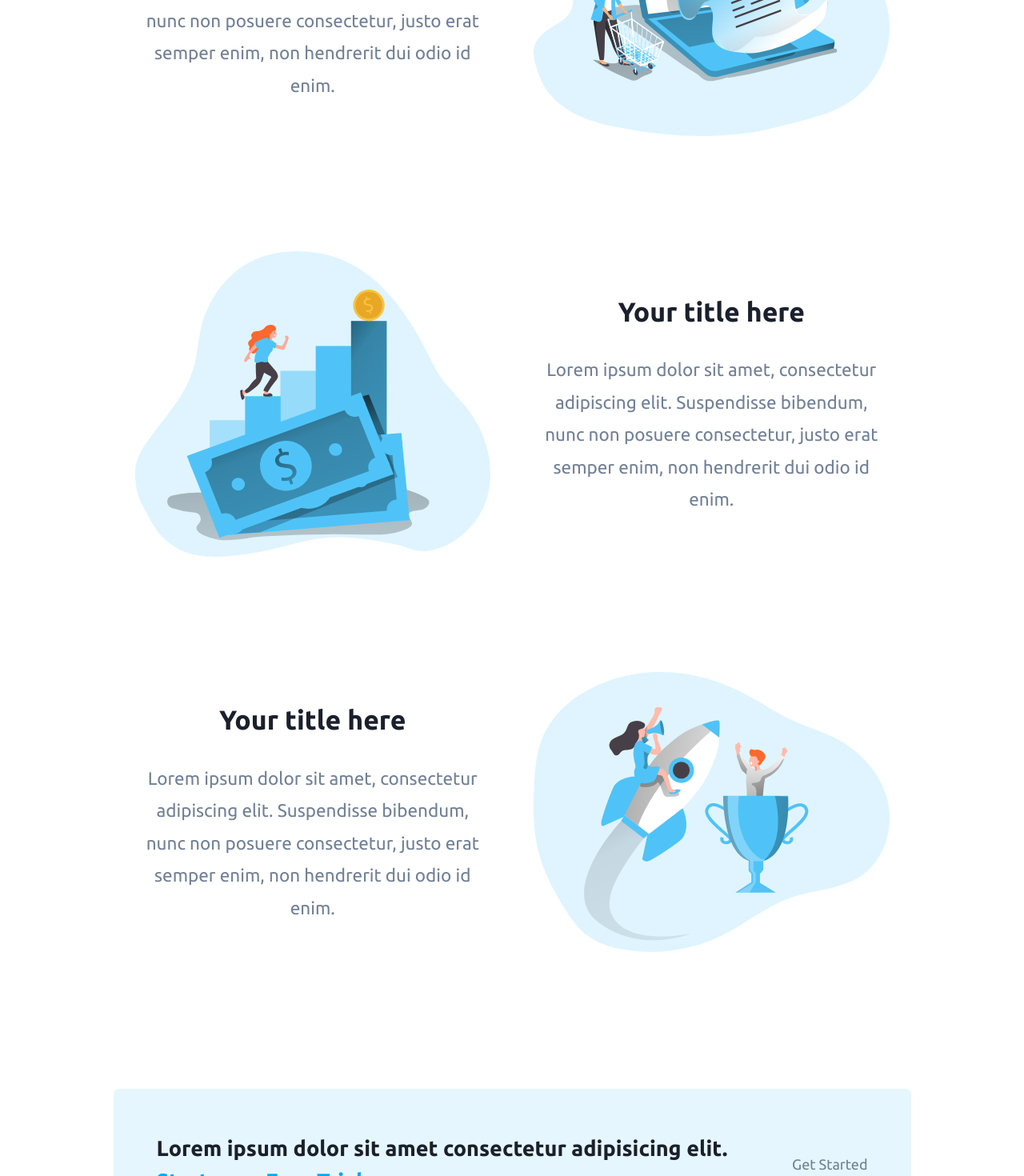
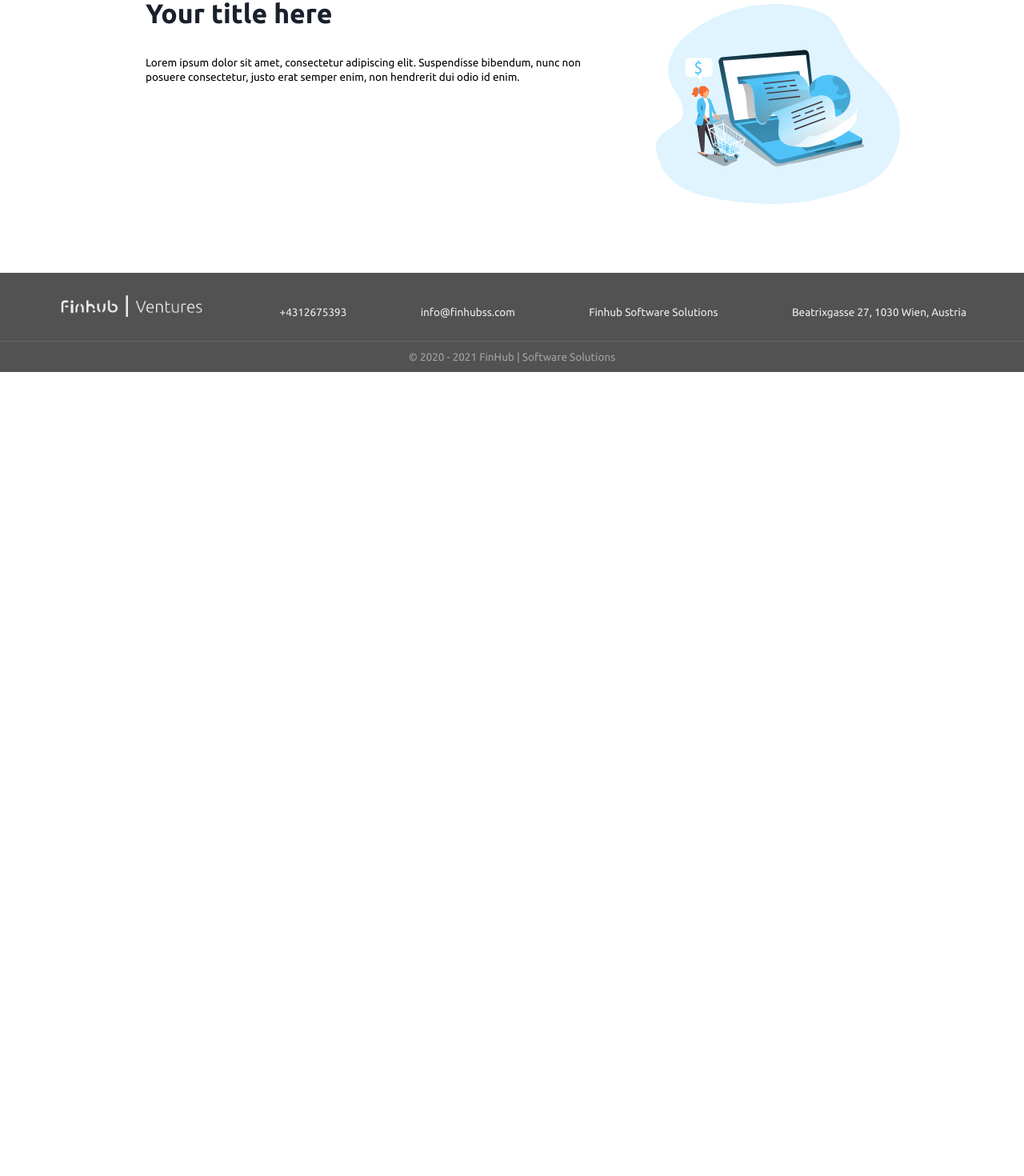
Before and after one commit to blry/fh, a Next.js app: page / in a window 1280 px wide. Shown: the part 1330-2800 px from the top of the page at 80% size. After the commit the page ends 1795 px from the top, so only its background shows below. Built offline with nearby package versions, Linux system fonts and the light colour scheme.

Commit message:
Add about us

```diff
--- a/src/feature/VerticalFeatureRow.tsx
+++ b/src/feature/VerticalFeatureRow.tsx
@@ -10,26 +10,22 @@ type IVerticalFeatureRowProps = {
 };
 
 const VerticalFeatureRow = (props: IVerticalFeatureRowProps) => {
-  const verticalFeatureClass = className(
-    'mt-20',
-    'flex',
-    'flex-wrap',
-    'items-center',
-    {
-      'flex-row-reverse': props.reverse,
-    }
-  );
+  const verticalFeatureClass = className('mt-10', 'flex', 'flex-wrap', {
+    'flex-row-reverse': props.reverse,
+  });
 
   const router = useRouter();
 
   return (
     <div className={verticalFeatureClass}>
-      <div className="w-full sm:w-1/2 text-center sm:px-6">
+      <div className="w-full sm:w-2/3 text-left sm:px-9">
         <h3 className="text-3xl text-gray-900 font-semibold">{props.title}</h3>
-        <div className="mt-6 text-xl leading-9">{props.description}</div>
+        <div className="mt-6 text-sm text-black leading-4">
+          {props.description}
+        </div>
       </div>
 
-      <div className="w-full sm:w-1/2 p-6">
+      <div className="w-full sm:w-1/3 p-3">
         <img src={`${router.basePath}${props.image}`} alt={props.imageAlt} />
       </div>
     </div>
--- a/src/layout/Navbar.tsx
+++ b/src/layout/Navbar.tsx
@@ -88,6 +88,16 @@ export default function Navbar() {
               {navItem}
             </a>
           ))}
+
+          {secondaryItems.map((navItem) => (
+            <a key={navItem} className="py-2" href="#">
+              {navItem}
+            </a>
+          ))}
+
+          <button className="bg-blue-700 px-4 py-2 text-neutral-white text-sm font-bold hover:button-brightness focus:outline-none focus:ring">
+            Contact Us
+          </button>
         </div>
       </div>
     </>
--- a/src/layout/Section.tsx
+++ b/src/layout/Section.tsx
@@ -14,7 +14,7 @@ const Section = (props: ISectionProps) => (
     }`}
   >
     {(props.title || props.description) && (
-      <div className="mb-12 text-center">
+      <div className="mb-12 text-left">
         {props.title && (
           <h2 className="text-4xl text-gray-900 font-bold">{props.title}</h2>
         )}
--- a/src/templates/Banner.tsx
+++ /dev/null
@@ -1,23 +0,0 @@
-import Link from 'next/link';
-
-import { Button } from '../button/Button';
-import { CTABanner } from '../cta/CTABanner';
-import { Section } from '../layout/Section';
-
-const Banner = () => (
-  <Section>
-    <CTABanner
-      title="Lorem ipsum dolor sit amet consectetur adipisicing elit."
-      subtitle="Start your Free Trial."
-      button={
-        <Link href="https://creativedesignsguru.com/category/nextjs/">
-          <a>
-            <Button>Get Started</Button>
-          </a>
-        </Link>
-      }
-    />
-  </Section>
-);
-
-export { Banner };
--- a/src/templates/Base.tsx
+++ b/src/templates/Base.tsx
@@ -1,7 +1,6 @@
 import { Meta } from '../layout/Meta';
 import Navbar from '../layout/Navbar';
 import { AppConfig } from '../utils/AppConfig';
-import { Banner } from './Banner';
 import { Footer } from './Footer';
 import { HomeBanner } from './HomeBanner';
 import { VerticalFeatures } from './VerticalFeatures';
@@ -12,7 +11,6 @@ const Base = () => (
     <Navbar />
     <HomeBanner />
     <VerticalFeatures />
-    <Banner />
     <Footer />
   </div>
 );
--- a/src/templates/Footer.tsx
+++ b/src/templates/Footer.tsx
@@ -12,10 +12,12 @@ const Footer = () => (
         alt="finhubss logo"
       />
 
-      <p>+4312675393</p>
-      <a href="mail:info@finhubss.com">info@finhubss.com</a>
-      <p>Finhub Software Solutions</p>
-      <p>Beatrixgasse 27, 1030 Wien, Austria</p>
+      <p className="pt-3">+4312675393</p>
+      <a className="pt-3" href="mail:info@finhubss.com">
+        info@finhubss.com
+      </a>
+      <p className="pt-3">Finhub Software Solutions</p>
+      <p className="pt-3">Beatrixgasse 27, 1030 Wien, Austria</p>
     </div>
 
     <div
--- a/src/templates/VerticalFeatures.tsx
+++ b/src/templates/VerticalFeatures.tsx
@@ -2,19 +2,15 @@ import { VerticalFeatureRow } from '../feature/VerticalFeatureRow';
 import { Section } from '../layout/Section';
 
 const VerticalFeatures = () => (
-  <Section
-    title="Your title here"
-    description="Lorem ipsum dolor sit amet, consectetur adipiscing elit. Phasellus malesuada nisi tellus, non imperdiet nisi tempor at."
-  >
+  <Section title="Social Responsibility" description="">
     <VerticalFeatureRow
-      title="Your title here"
-      description="Lorem ipsum dolor sit amet, consectetur adipiscing elit. Suspendisse bibendum, nunc non posuere consectetur, justo erat semper enim, non hendrerit dui odio id enim."
-      image="/assets/images/feature.svg"
-      imageAlt="First feature alt text"
-    />
-    <VerticalFeatureRow
-      title="Your title here"
-      description="Lorem ipsum dolor sit amet, consectetur adipiscing elit. Suspendisse bibendum, nunc non posuere consectetur, justo erat semper enim, non hendrerit dui odio id enim."
+      title="About"
+      description="FINHUB AC GmbH & Co KG supports the Cycling Federation as well as the Paralympic
+      Committee of Moldova. We are contributing to the organization of various regional and
+      national events and competitions for juniors, seniors, amateur, and professional athletes.
+      Our strong relationship with both organizations has a significant impact on the development
+      of sports; education; mental, social, and physical well-being of the community. We are truly
+      proud to partner with organizations that bring value to the society."
       image="/assets/images/feature2.svg"
       imageAlt="Second feature alt text"
       reverse
@@ -22,8 +18,8 @@ const VerticalFeatures = () => (
     <VerticalFeatureRow
       title="Your title here"
       description="Lorem ipsum dolor sit amet, consectetur adipiscing elit. Suspendisse bibendum, nunc non posuere consectetur, justo erat semper enim, non hendrerit dui odio id enim."
-      image="/assets/images/feature3.svg"
-      imageAlt="Third feature alt text"
+      image="/assets/images/feature.svg"
+      imageAlt="First feature alt text"
     />
   </Section>
 );
```
